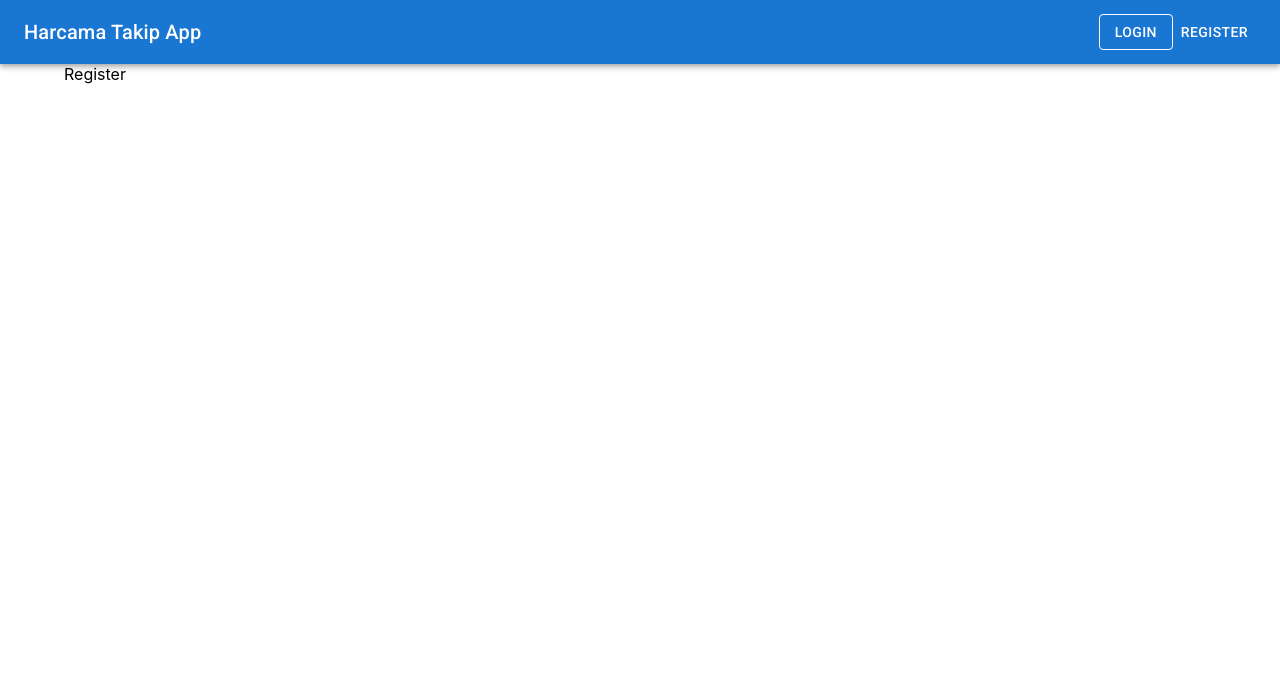
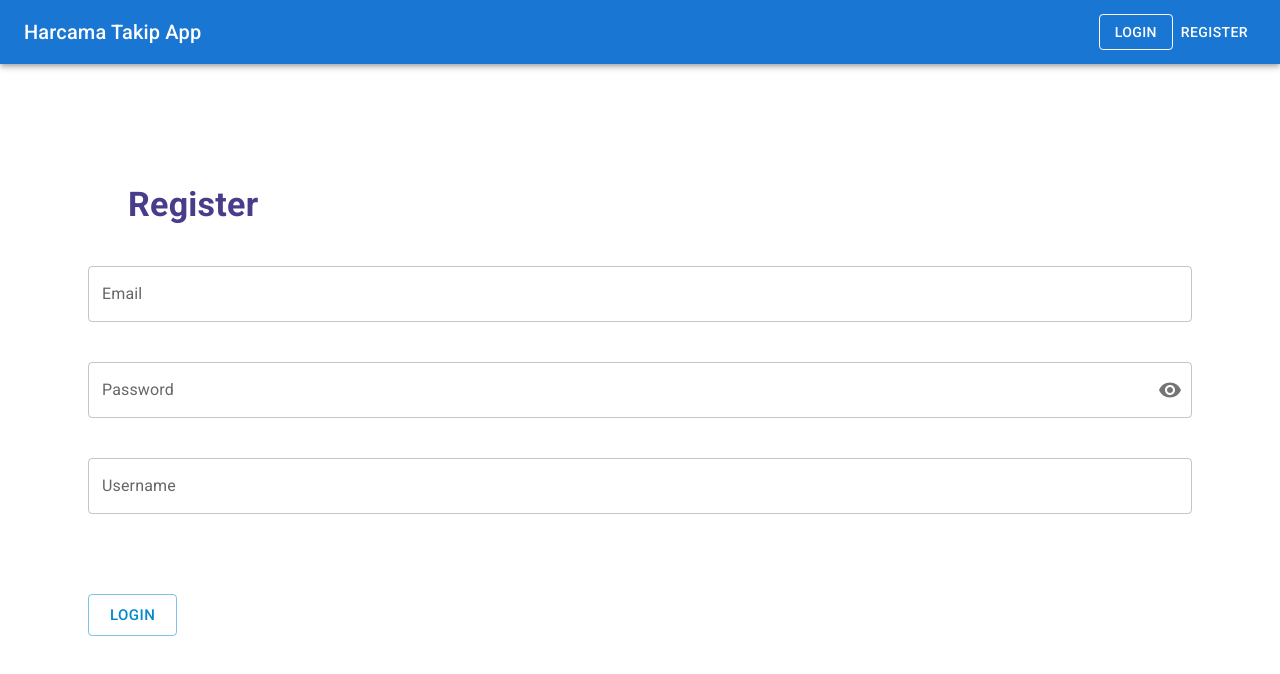
Before and after one commit to cihatsolak/expense-tracker, a React (Create React App) app: page /register in a window 1280 px wide. Shown: the top 674 px of the page. Built offline with nearby package versions, Linux system fonts and the light colour scheme.

Commit message:
Create register page

```diff
--- a/src/pages/register/Register.js
+++ b/src/pages/register/Register.js
@@ -1,8 +1,84 @@
-import React from 'react'
+import React, { useState } from 'react'
 import './Register.module.css'
+import { Container, Typography, Button, FormControl, OutlinedInput, InputLabel } from '@mui/material'
+import Visibility from '@mui/icons-material/Visibility'
+import VisibilityOff from '@mui/icons-material/VisibilityOff'
+import { InputAdornment, IconButton } from '@mui/material'
 
 export default function Register() {
+
+  const [formInputs, setFormInputs] = useState({
+    email: '',
+    password: '',
+    username: '',
+    showPassword: false
+  })
+
+  const handleChange = (prop) => (event) => {
+    setFormInputs({ ...formInputs, [prop]: event.target.value })
+  }
+
+  const handleSubmit = (event) => {
+    event.preventDefault();
+    console.log(formInputs);
+  }
+
+  const handleClickShowPassword = () => {
+    setFormInputs({
+      ...formInputs,
+      showPassword: !formInputs.showPassword
+    })
+  }
+
   return (
-    <div>Register</div>
+    <Container>
+      <form onSubmit={handleSubmit}>
+        <Typography sx={{ mt: 15, ml: 5, fontWeight: 'bold' }} variant="h4" color="darkslateblue">Register</Typography>
+
+        <FormControl fullWidth sx={{ mt: 5 }}>
+          <InputLabel htmlFor="email">Email</InputLabel>
+          <OutlinedInput
+            id="email"
+            label="Email"
+            value={formInputs.email}
+            onChange={handleChange('email')}
+          />
+        </FormControl>
+
+        <FormControl fullWidth sx={{ mt: 5 }}>
+          <InputLabel htmlFor="password">Password</InputLabel>
+          <OutlinedInput
+            id="password"
+            type={formInputs.showPassword ? 'text' : 'password'}
+            label="password"
+            value={formInputs.password}
+            onChange={handleChange('password')}
+            endAdornment={
+              <InputAdornment position="end">
+                <IconButton
+                  aria-label="toggle password"
+                  onClick={handleClickShowPassword}
+                  edge="end"
+                >
+                  {formInputs.showPassword ? <VisibilityOff /> : <Visibility />}
+                </IconButton>
+              </InputAdornment>
+            }
+          />
+        </FormControl>
+
+        <FormControl fullWidth sx={{ my: 5 }}>
+          <InputLabel htmlFor="username">Username</InputLabel>
+          <OutlinedInput
+            id="username"
+            label="username"
+            value={formInputs.username}
+            onChange={handleChange('username')}
+          />
+        </FormControl>
+
+        <Button variant="outlined" type="submit" color="info" size="large" sx={{ mt: 5 }}>Login</Button>
+      </form>
+    </Container>
   )
 }
```
